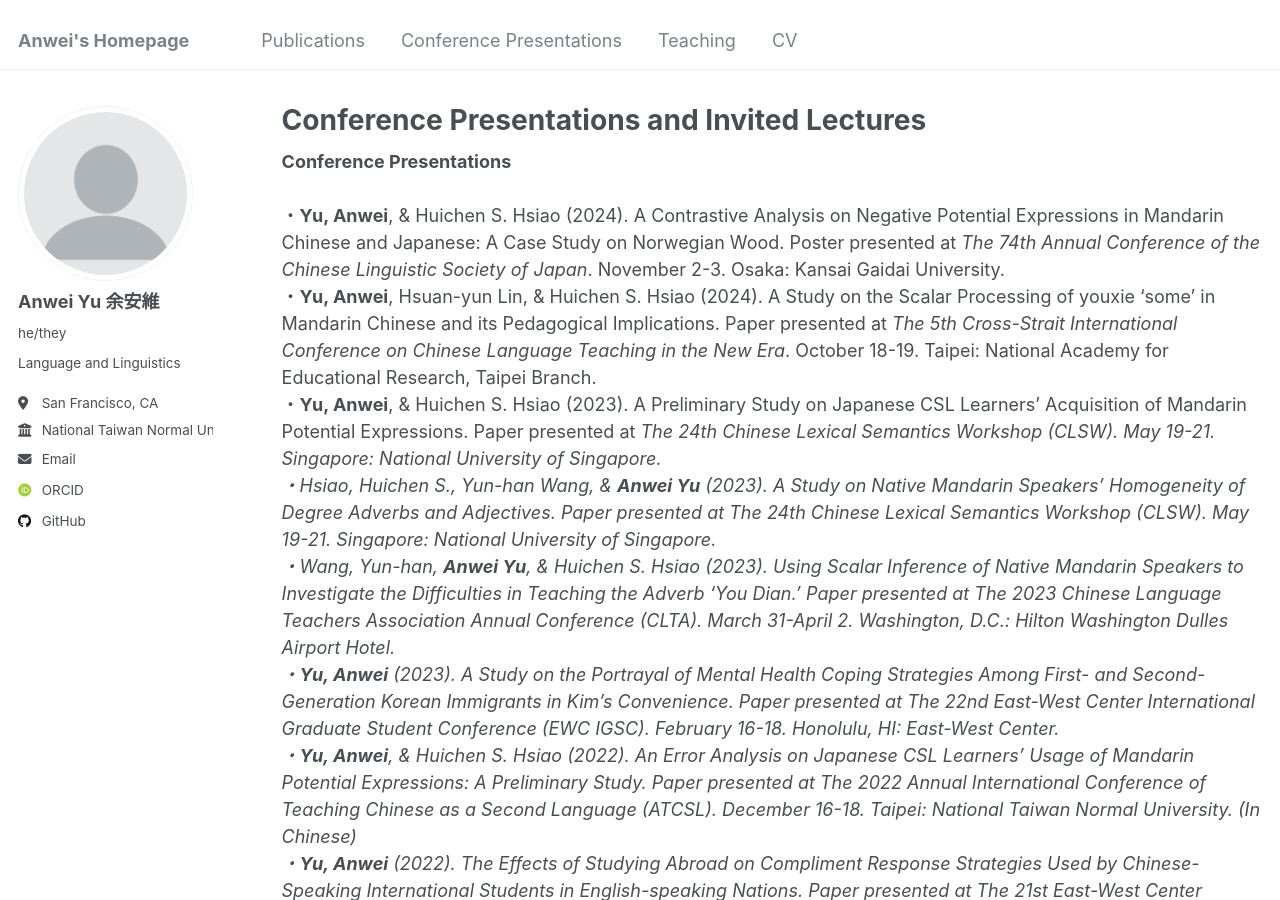
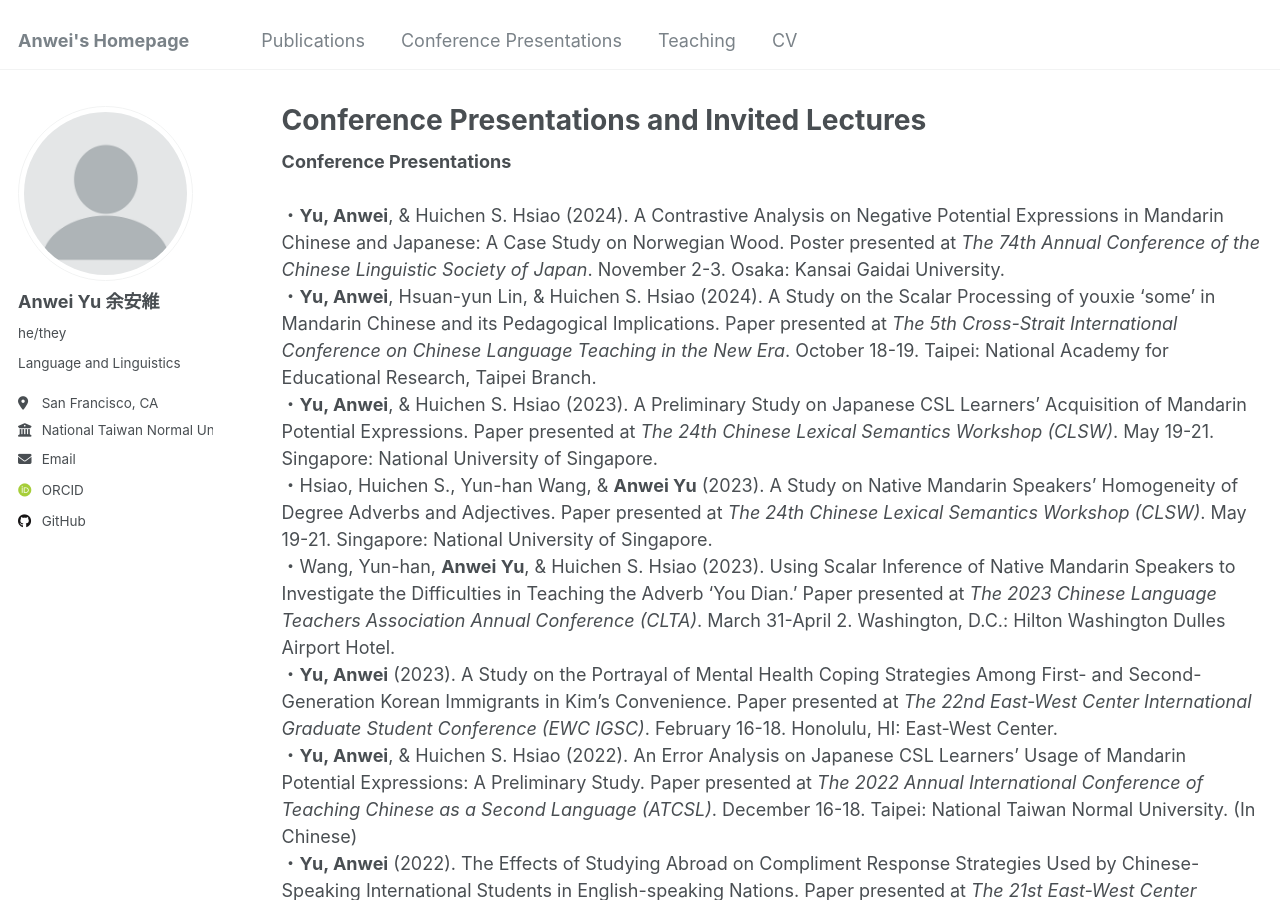
Before and after one commit to anweiyu/anweiyu.github.io, a Jekyll site: the page built from _pages/talks.html, in a window 1280 px wide and 900 px high. Built offline with Jekyll 4.4.1, drawn with Linux system fonts in a browser that asks for light colours; some web fonts are replaced.

```diff
--- a/_pages/talks.html
+++ b/_pages/talks.html
@@ -8,8 +8,8 @@ author_profile: true
 <strong>Conference Presentations</strong><br><br>
 ・<strong>Yu, Anwei</strong>, & Huichen S. Hsiao (2024). A Contrastive Analysis on Negative Potential Expressions in Mandarin Chinese and Japanese: A Case Study on Norwegian Wood. Poster presented at <em>The 74th Annual Conference of the Chinese Linguistic Society of Japan</em>. November 2-3. Osaka: Kansai Gaidai University.<br>
 ・<strong>Yu, Anwei</strong>, Hsuan-yun Lin, & Huichen S. Hsiao (2024). A Study on the Scalar Processing of youxie ‘some’ in Mandarin Chinese and its Pedagogical Implications. Paper presented at <em>The 5th Cross-Strait International Conference on Chinese Language Teaching in the New Era</em>. October 18-19. Taipei: National Academy for Educational Research, Taipei Branch.<br>
-・<strong>Yu, Anwei</strong>, & Huichen S. Hsiao (2023). A Preliminary Study on Japanese CSL Learners’ Acquisition of Mandarin Potential Expressions. Paper presented at <em>The 24th Chinese Lexical Semantics Workshop (CLSW)<em/>. May 19-21. Singapore: National University of Singapore.<br>
-・Hsiao, Huichen S., Yun-han Wang, & <strong>Anwei Yu</strong> (2023). A Study on Native Mandarin Speakers’ Homogeneity of Degree Adverbs and Adjectives. Paper presented at <em>The 24th Chinese Lexical Semantics Workshop (CLSW)<em/>. May 19-21. Singapore: National University of Singapore.<br>
+・<strong>Yu, Anwei</strong>, & Huichen S. Hsiao (2023). A Preliminary Study on Japanese CSL Learners’ Acquisition of Mandarin Potential Expressions. Paper presented at <em>The 24th Chinese Lexical Semantics Workshop (CLSW)</em>. May 19-21. Singapore: National University of Singapore.<br>
+・Hsiao, Huichen S., Yun-han Wang, & <strong>Anwei Yu</strong> (2023). A Study on Native Mandarin Speakers’ Homogeneity of Degree Adverbs and Adjectives. Paper presented at <em>The 24th Chinese Lexical Semantics Workshop (CLSW)</em>. May 19-21. Singapore: National University of Singapore.<br>
 ・Wang, Yun-han, <strong>Anwei Yu</strong>, & Huichen S. Hsiao (2023). Using Scalar Inference of Native Mandarin Speakers to Investigate the Difficulties in Teaching the Adverb ‘You Dian.’ Paper presented at <em>The 2023 Chinese Language Teachers Association Annual Conference (CLTA)</em>. March 31-April 2. Washington, D.C.: Hilton Washington Dulles Airport Hotel.<br>
 ・<strong>Yu, Anwei</strong> (2023). A Study on the Portrayal of Mental Health Coping Strategies Among First- and Second-Generation Korean Immigrants in Kim’s Convenience. Paper presented at <em>The 22nd East-West Center International Graduate Student Conference (EWC IGSC)</em>. February 16-18. Honolulu, HI: East-West Center.<br>
 ・<strong>Yu, Anwei</strong>, & Huichen S. Hsiao (2022). An Error Analysis on Japanese CSL Learners’ Usage of Mandarin Potential Expressions: A Preliminary Study. Paper presented at <em>The 2022 Annual International Conference of Teaching Chinese as a Second Language (ATCSL)</em>. December 16-18. Taipei: National Taiwan Normal University. (In Chinese)<br>
```
